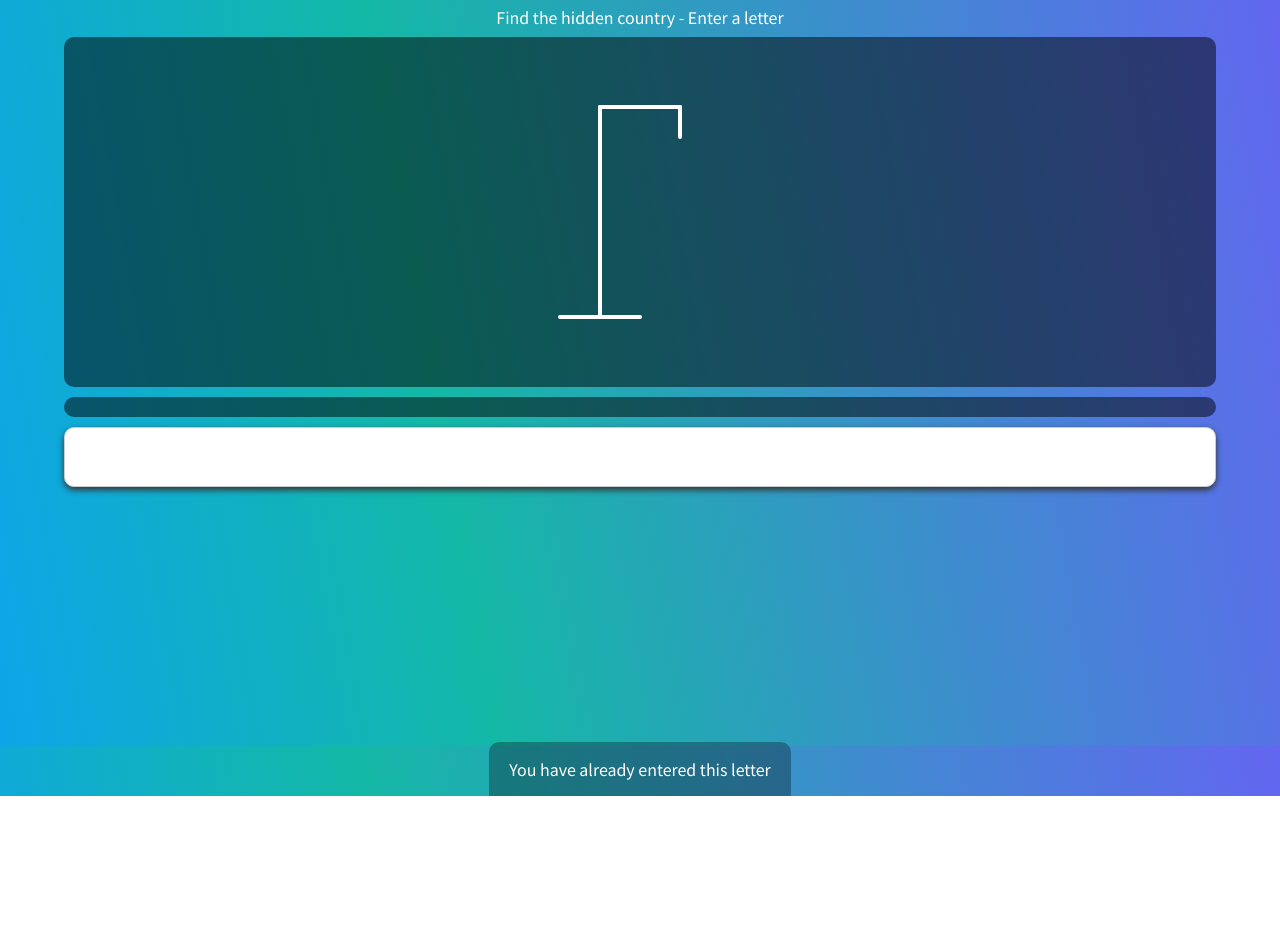
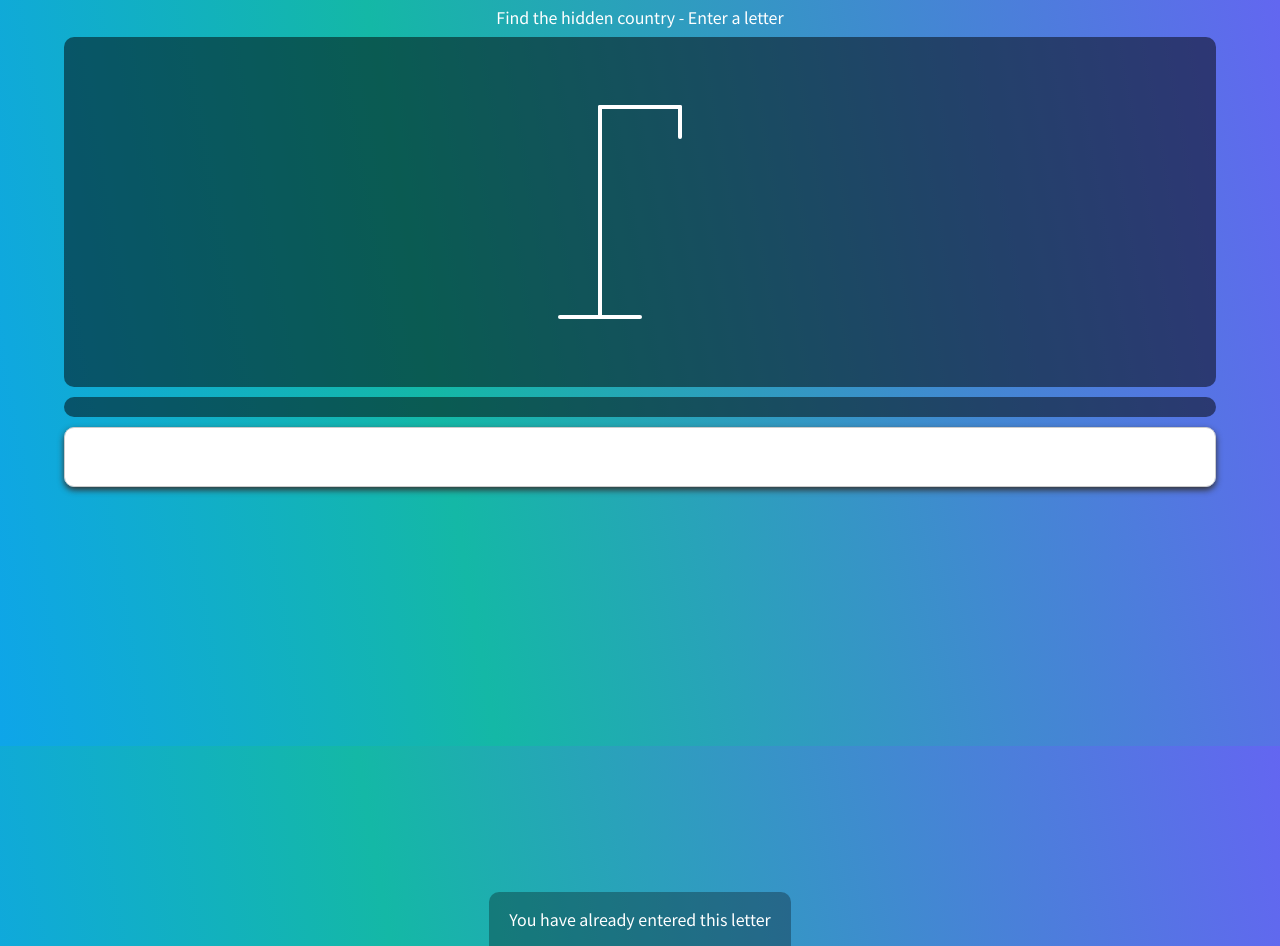
Before and after one commit to aadeshkulkarni/Hangman, a plain HTML site: page index.html in a window 1280 px wide. Shown: the part 54-1000 px from the top of the page. Before the commit the page ends 850 px from the top, so only its background shows below. Drawn offline with Linux system fonts and the light colour scheme; no server answers.

Commit message:
Update styles.css

```diff
--- a/styles.css
+++ b/styles.css
@@ -131,14 +131,14 @@ p {
   border-radius: 10px 10px 0 0;
   padding: 15px 20px;
   position: absolute;
-  bottom: -50px;
-  transition: transform 0.3s ease-in-out;
+  bottom: -200px;
+  transition: transform 0.5s ease-in-out;
 }
 .notification-container p {
   margin: 0;
 }
 .notification-container.show {
-  transform: translateY(-50px);
+  transform: translateY(-200px);
 }
 
 .text-container {
```
